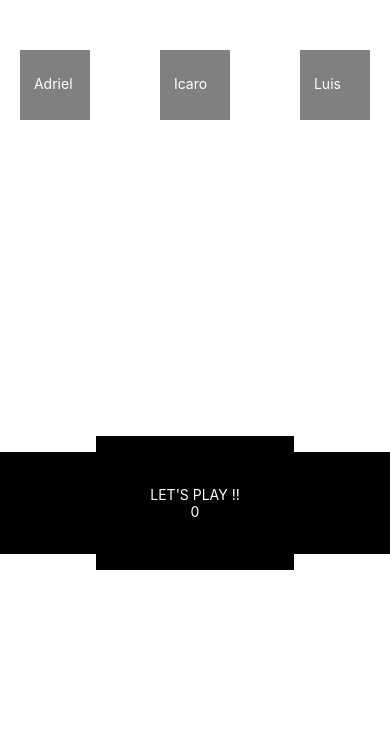
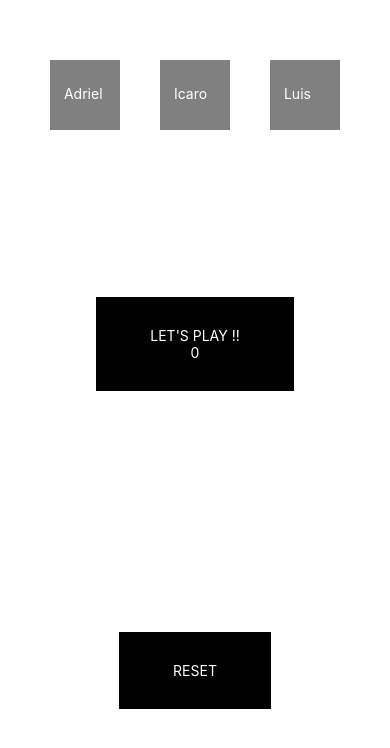
Before and after one commit to AdrielGS/hello-react, a React Native app in the folder fifita/: screen / in a window 390 px wide. Shown: the top 748 px of the page. Built offline with nearby package versions, Linux system fonts and the light colour scheme.

Commit message:
Adding Reset Button.CSS improvements.

```diff
--- a/fifita/demo.js
+++ b/fifita/demo.js
@@ -21,6 +21,7 @@ export default class Demo extends Component {
 
  render() {
    return (
+    <View style={styles.window}>
      <View style={styles.container}>
        <TouchableOpacity
          style={styles.button}
@@ -30,19 +31,28 @@ export default class Demo extends Component {
        </TouchableOpacity>
        <View style={[styles.countContainer]}>
          <Text style={[styles.countText]}>
-            { this.state.count !== 0 ? this.state.count: null}
+            { this.state.count !== 0 ? this.state.count: 0}
           </Text>
         </View>
       </View>
+    </View>
     )
   }
 }
 
 const styles = StyleSheet.create({
+  window: {
+    flex: 1,
+    borderColor: 'blue',
+    borderWidth: 20
+  },
   container: {
     flex: 1,
     justifyContent: 'center',
-    paddingHorizontal: 10
+    paddingHorizontal: 10,
+    borderColor: 'green',
+    borderWidth: 20
+
   },
   button: {
     alignItems: 'center',
--- a/fifita/src/button.js
+++ b/fifita/src/button.js
@@ -2,6 +2,8 @@ import React from 'react';
 import { StyleSheet, View, TouchableOpacity, Text } from 'react-native';
 
 const Button = ({onPress, label, subLabel}) => {
+
+  if(subLabel >= 0){
 
     return (
       <View style = {styles.container}>
@@ -12,20 +14,31 @@ const Button = ({onPress, label, subLabel}) => {
       </View>
     );
 
+  } else {
+
+    return (
+      <View style = {styles.container}>
+        <TouchableOpacity style = {styles.button} onPress = {onPress}>
+          <Text style = {styles.label}> {label} </Text>
+        </TouchableOpacity>
+      </View>
+    );
+
+  }
+
 }
 
 const styles = StyleSheet.create({
   container: {
-    flex: 1,
-    backgroundColor: 'black',
+    flex: 0.5,
     alignItems: 'center',
     justifyContent: 'center',
-    marginTop: 300,
-    flexDirection: 'row',
+    flexDirection: 'row'
   },
   button: {
     backgroundColor: 'black',
-    padding: 50,
+    paddingHorizontal: 50,
+    paddingVertical: 30,
     alignItems: 'center'
   },
   label: {
--- a/fifita/src/index.js
+++ b/fifita/src/index.js
@@ -23,10 +23,17 @@ export default class Index extends React.Component {
     });
   };
 
+  reset = () => {
+    this.setState({
+      players: [false, false, false],
+      count: 0
+    })
+  }
+
   render() {
     return (
-      <View>
-        <View style = {styles.container}>
+      <View style={styles.container}>
+        <View style = {styles.top}>
           {this.state.players.map((player, index) => {
               return <Boxes key = {index} winner = {player} name = {this.state.names[index]}/>
           })}
@@ -36,6 +43,10 @@ export default class Index extends React.Component {
           label = "LET'S PLAY !!"
           subLabel = {this.state.count}
         />
+        <Button
+          onPress = {this.reset}
+          label = "RESET"
+        />
       </View>
     );
   }
@@ -44,9 +55,13 @@ export default class Index extends React.Component {
 const styles = StyleSheet.create({
   container: {
     flex: 1,
+    padding: 10
+  },
+  top: {
+    flex: 0.2,
+    alignItems: 'center',
     flexDirection: 'row',
-    justifyContent: 'space-between',
-    marginTop: 50,
-    marginHorizontal: 20
+    justifyContent: 'space-around',
+    padding: 20
   }
 });
```
Lines whose indentation alone changed are shown as unchanged.
